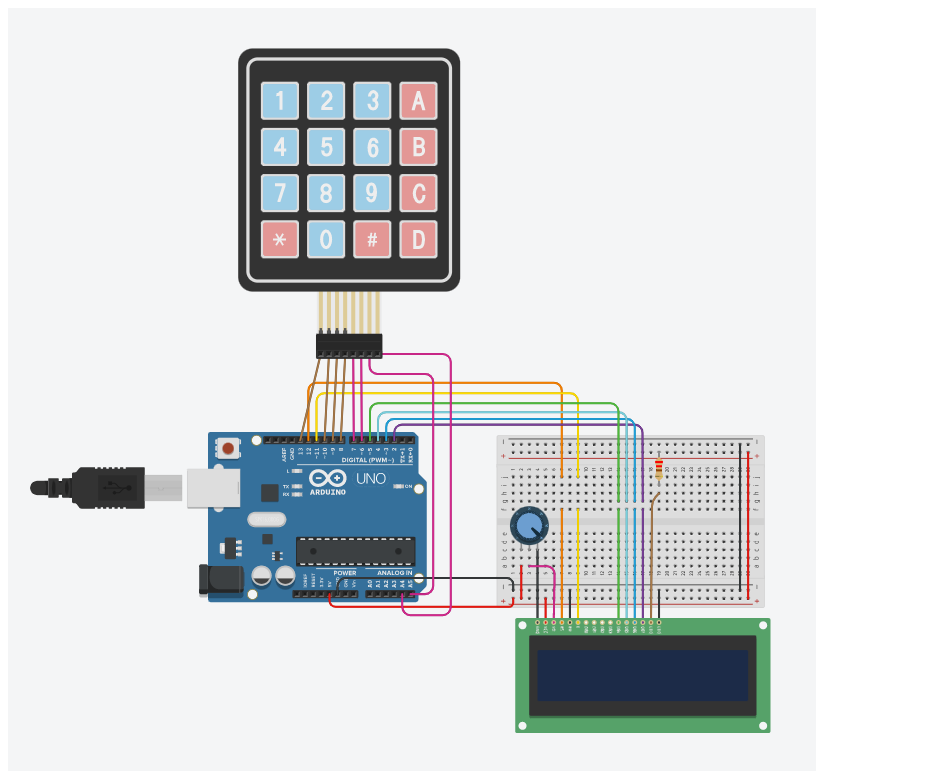
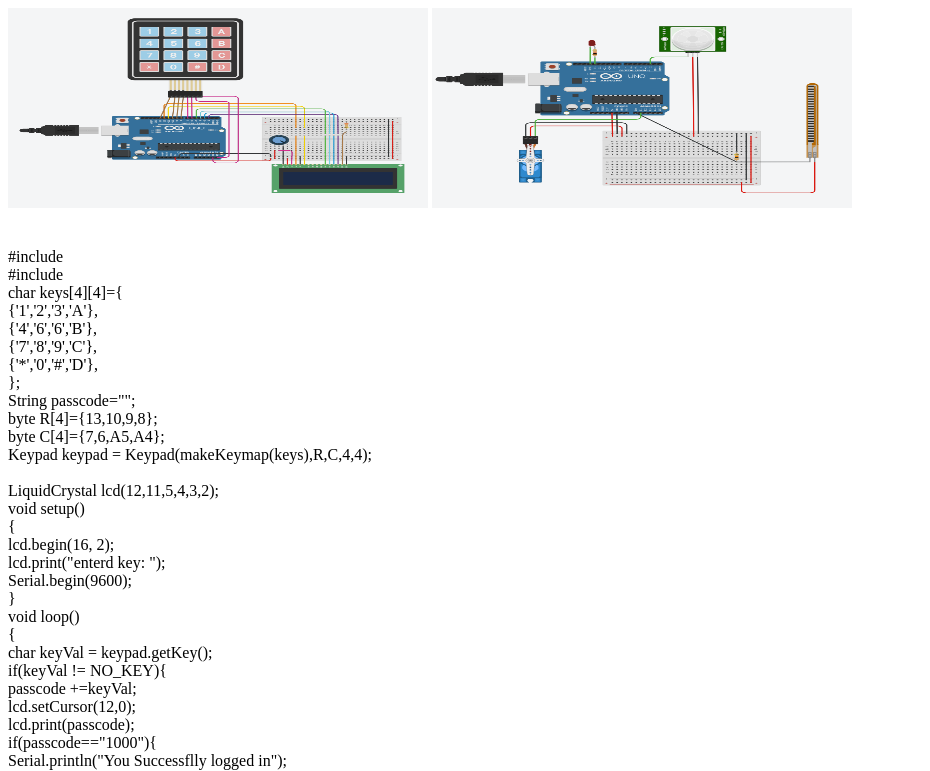
Before and after one commit to nwryahmad/nwryahmad.github.io, a plain HTML site: page index.html in a window 1280 px wide. Shown: the top 771 px of the page, without its empty margins (0-930 px from the left). Drawn offline with Linux system fonts and the light colour scheme.

Commit message:
Update index.html

```diff
--- a/index.html
+++ b/index.html
@@ -8,9 +8,12 @@
 <body>
 
 
-	<img src="Screenshot (16).png">
+	<img src="Screenshot (16).png" width="420" height="200">
+	<img src="Screenshot (17).png"  width="420" height="200">
 
-
+	<br>
+	<br>
+	<br>
 	#include <LiquidCrystal.h> <br>
 #include<Keypad.h>  <br>
 
```
